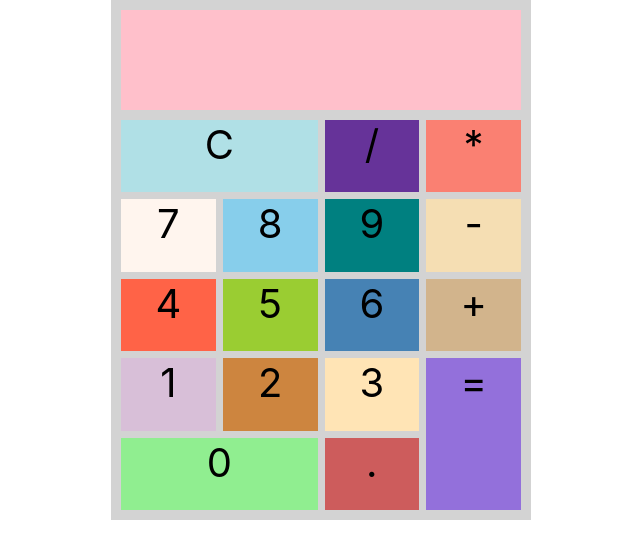
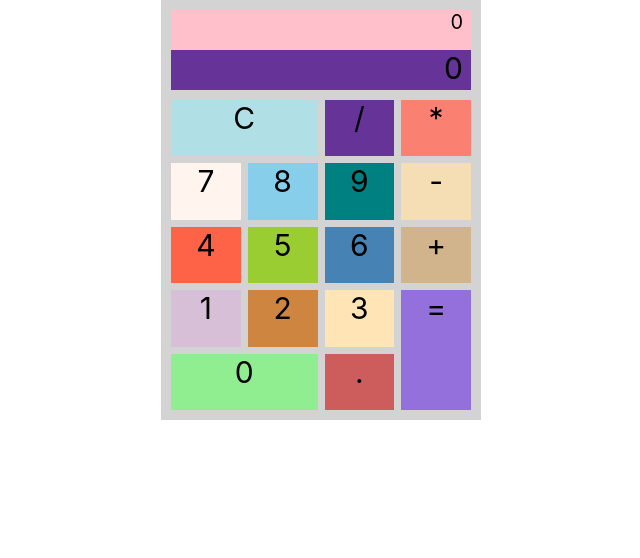
Before and after one commit to mikmaj/fcc-react-calculator, a React (Create React App) app: page / in a window 1280 px wide. Shown: the top 558 px of the page, without its empty margins (319-959 px from the left). Built offline with nearby package versions, Linux system fonts and the light colour scheme.

Commit message:
Create another screen and refactor folders

```diff
--- a/src/components/CalculatorContainer/CalculatorContainer.css
+++ b/src/components/CalculatorContainer/CalculatorContainer.css
@@ -1,7 +1,7 @@
 .container {
-    font-size: 40px;
-    min-height: 500px;
-    width: 400px;
+    font-size: 30px;
+    min-height: 400px;
+    width: 300px;
     margin: auto;
     background: LightGray;
     display: grid;
@@ -10,13 +10,26 @@
     grid-gap: 10px;
     padding: 10px;
     grid-template-areas:
-        "display"
+        "screens"
         "buttons";
 }
 
-#display {
+#screens {
+    display: grid;
+    grid-template-columns: 1fr;
+    grid-template-rows: 1fr 1fr;
+    text-align: end;
+}
+
+#operScreen {
     background: pink;
-    grid-area: display;
+    font-size: 20px;
+    padding-right: 8px;
+}
+
+#calcScreen {
+    background: rebeccapurple;
+    padding-right: 8px;
 }
 
 #buttons {
--- a/src/components/CalculatorContainer/CalculatorContainer.js
+++ b/src/components/CalculatorContainer/CalculatorContainer.js
@@ -2,13 +2,16 @@ import React, { Component } from 'react';
 import math from 'mathjs'
 
 import './CalculatorContainer.css'
-import Button from '../Button/Button'
+import Button from '../Buttons/Button/Button'
 import Buttons from '../Buttons/Buttons'
-import Screen from '../Screen/Screen'
+import CalcScreen from '../Screens/CalcScreen/CalcScreen'
+import OperScreen from '../Screens/OperScreen/OperScreen'
+import Screens from '../Screens/Screens'
 
 class CalculatorContainer extends Component {
     state = {
-        operations: []
+        operations: ["0"],
+        calculating: false
     }
 
     calculate = () => {
@@ -17,7 +20,8 @@ class CalculatorContainer extends Component {
             result = math.eval(result)
             result = math.format(result, { precision: 14 })
             this.setState({
-                operations: [result]
+                operations: [result],
+                calculating: false
             })
         }
     }
@@ -26,26 +30,40 @@ class CalculatorContainer extends Component {
         const value = e.target.getAttribute('data-value')
         switch (value) {
             case 'clear':
+                // If calculator is cleared, return initial state
                 this.setState({
-                    operations: []
+                    operations: ["0"]
                 })
                 break
             case '=':
                 this.calculate()
                 break
             default:
-                const newOperations = [...this.state.operations, value]
-                this.setState({
-                    operations: newOperations
-                })
-                break
+                // If calculator is on stand-by, remove the default zero by inserting the input value in an empty array
+                if(!this.state.calculating) {
+                    const newOperations = [value]
+                    this.setState({
+                        operations: newOperations,
+                        calculating: true
+                    })
+                    break
+                } else {
+                    const newOperations = [...this.state.operations, value]
+                    this.setState({
+                        operations: newOperations
+                    })
+                    break
+                }
         }
     }
 
     render() {
         return (
             <div className="container">
-                <Screen id="display" data={this.state.operations} />
+                <Screens id="screens">
+                    <OperScreen id="operScreen" data={this.state.operations} />
+                    <CalcScreen id="calcScreen" data={this.state.operations} />
+                </Screens>
                 <Buttons id="buttons">
                     <Button id="clear" onClick={this.handleClick} label="C" value="clear" />
                     <Button id="divide" onClick={this.handleClick} label="/" value="/" />
--- /dev/null
+++ b/src/components/Screens/CalcScreen/CalcScreen.js
@@ -0,0 +1,14 @@
+import React, { Component } from 'react';
+
+class CalcScreen extends Component {
+    render() {
+        const string = this.props.data
+        return (
+            <div id={this.props.id} className="Display">
+                <span>{string}</span>
+            </div>
+        );
+    }
+}
+
+export default CalcScreen;
--- a/src/components/Screen/Screen.js
+++ b/src/components/Screens/OperScreen/OperScreen.js
@@ -1,14 +1,14 @@
 import React, { Component } from 'react';
 
-class Screen extends Component {
+class OperScreen extends Component {
     render() {
         const string = this.props.data
         return (
             <div id={this.props.id} className="Display">
-                {string}
+                <span>{string}</span>
             </div>
         );
     }
 }
 
-export default Screen;
+export default OperScreen;
--- /dev/null
+++ b/src/components/Screens/Screens.js
@@ -0,0 +1,13 @@
+import React, { Component } from 'react';
+
+class Screens extends Component {
+    render() {
+        return (
+            <div id={this.props.id} className="Screens">
+                {this.props.children}
+            </div>
+        );
+    }
+}
+
+export default Screens;
```
Also changed, not shown: src/components/Buttons/Button/Button.js (renamed from src/components/Button/Button.js).
